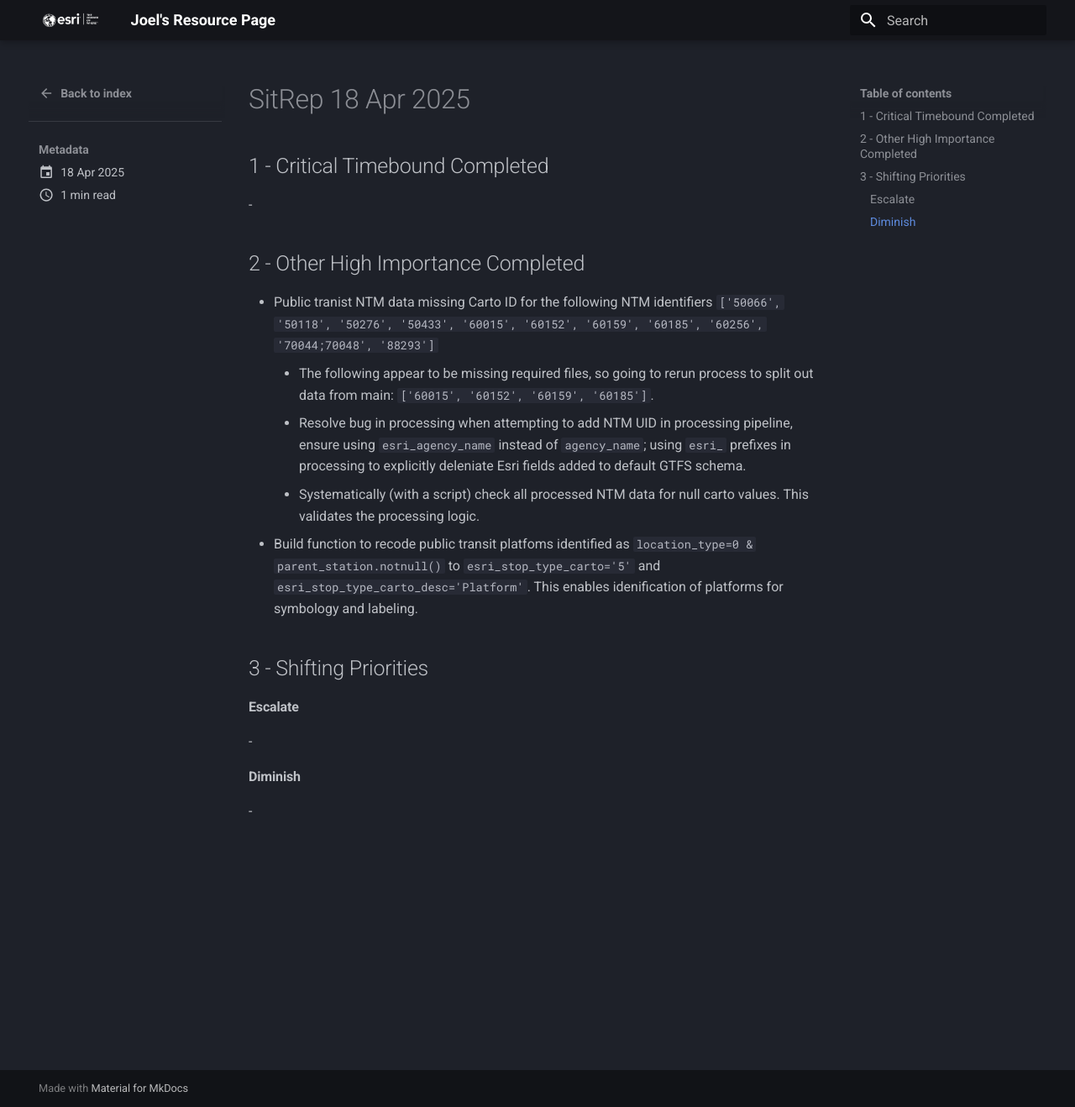
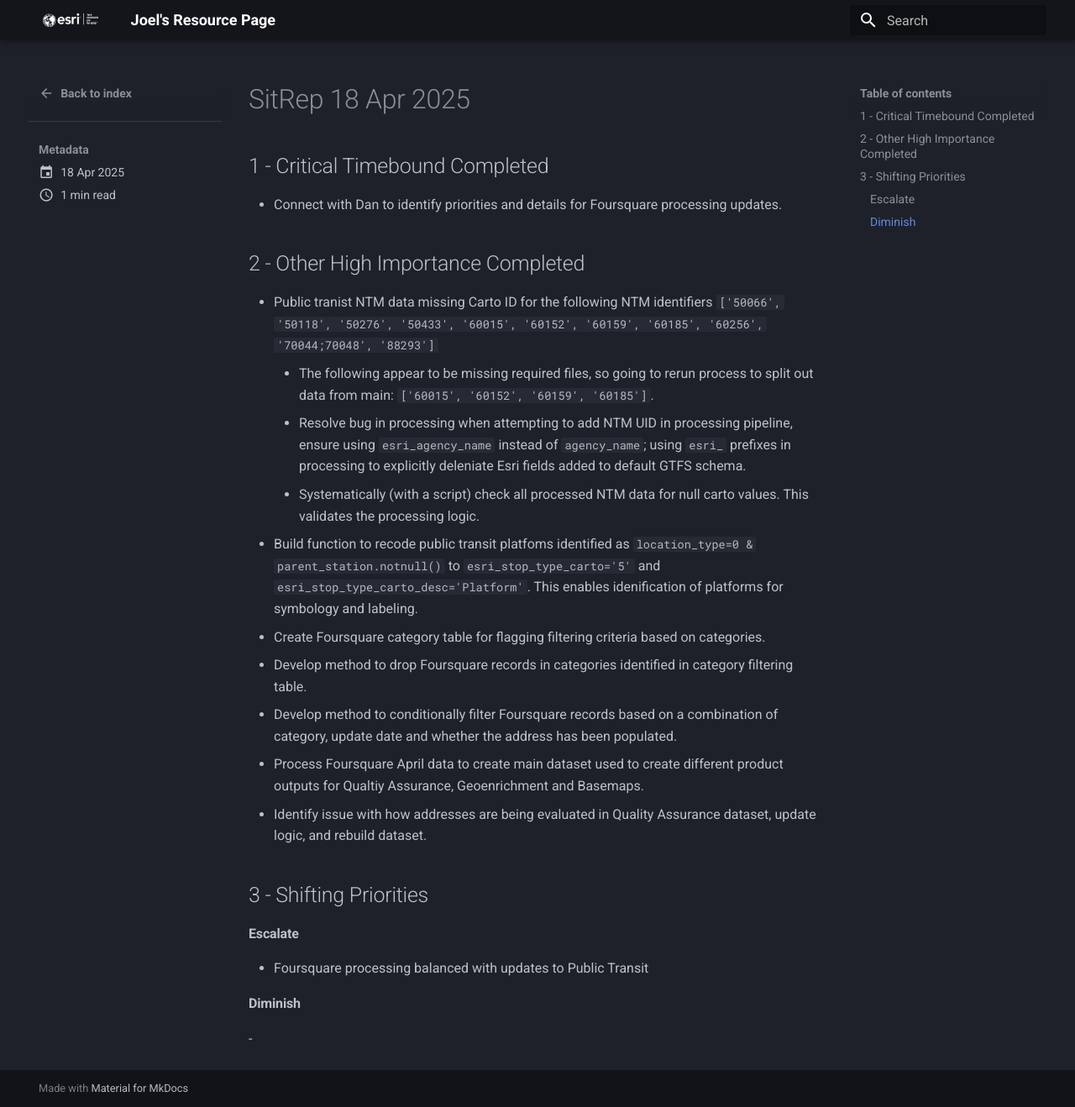
Before and after one commit to knu2xs/esri-resource-page, an MkDocs documentation site: the page built from docs/sitreps/posts/sitrep_20250418.md, in a window 1280 px wide and 1318 px high. Shown: the whole window at 84% size. Built offline with MkDocs 1.6.1 and Material for MkDocs 9.7.7, drawn with Linux system fonts in a browser that asks for light colours.

Commit message:
update sitreps

```diff
--- a/docs/sitreps/posts/sitrep_20250418.md
+++ b/docs/sitreps/posts/sitrep_20250418.md
@@ -6,7 +6,7 @@ date: 2025-04-18
 
 ## 1 - Critical Timebound Completed
 
--
+- Connect with Dan to identify priorities and details for Foursquare processing updates.
 
 ## 2 - Other High Importance Completed
 
@@ -15,6 +15,11 @@ date: 2025-04-18
     - Resolve bug in processing when attempting to add NTM UID in processing pipeline, ensure using `esri_agency_name` instead of `agency_name`; using `esri_` prefixes in processing to explicitly deleniate Esri fields added to default GTFS schema.
     - Systematically (with a script) check all processed NTM data for null carto values. This validates the processing logic.
 - Build function to recode public transit platfoms identified as `location_type=0 & parent_station.notnull()` to `esri_stop_type_carto='5'` and `esri_stop_type_carto_desc='Platform'`. This enables idenification of platforms for symbology and labeling.
+- Create Foursquare category table for flagging filtering criteria based on categories.
+- Develop method to drop Foursquare records in categories identified in category filtering table.
+- Develop method to conditionally filter Foursquare records based on a combination of category, update date and whether the address has been populated.
+- Process Foursquare April data to create main dataset used to create different product outputs for Qualtiy Assurance, Geoenrichment and Basemaps.
+- Identify issue with how addresses are being evaluated in Quality Assurance dataset, update logic, and rebuild dataset.
 
 
 
@@ -22,7 +27,7 @@ date: 2025-04-18
 
 #### Escalate
 
--
+- Foursquare processing balanced with updates to Public Transit
 
 #### Diminish
 
```
